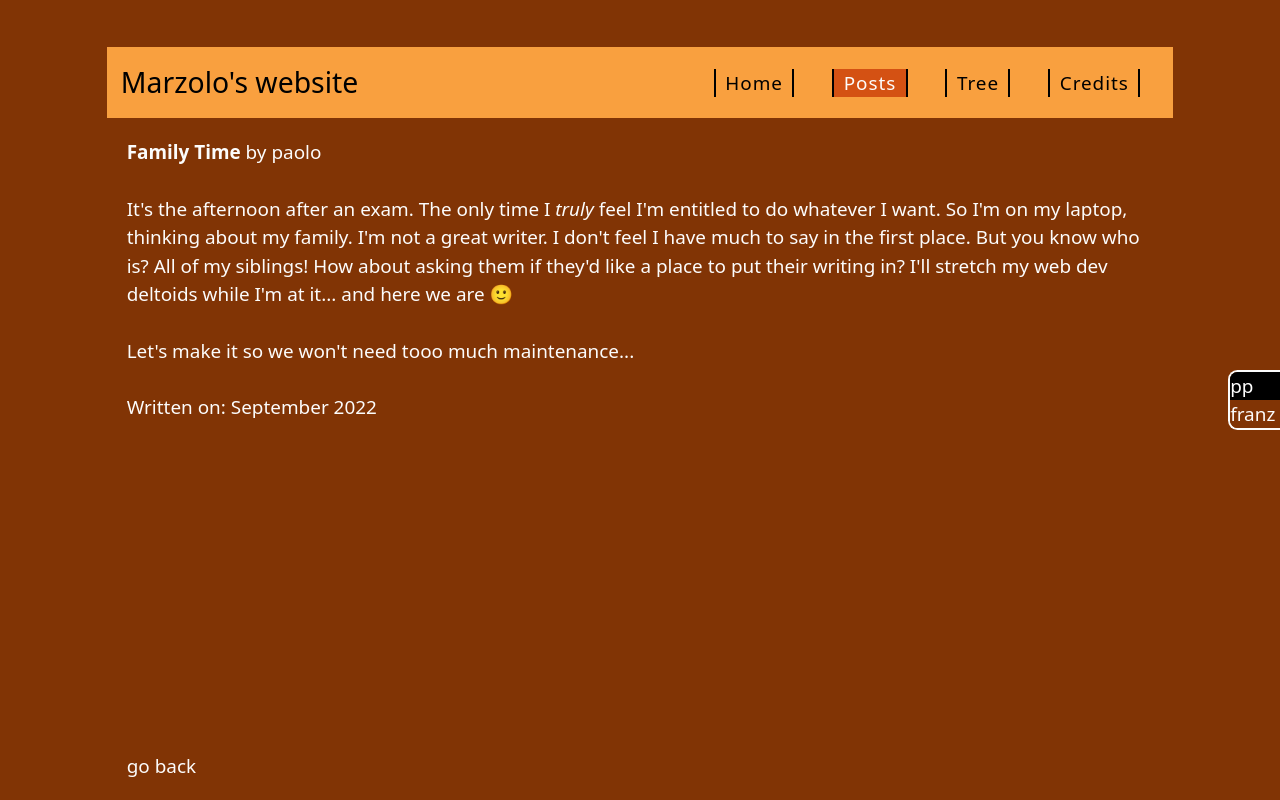
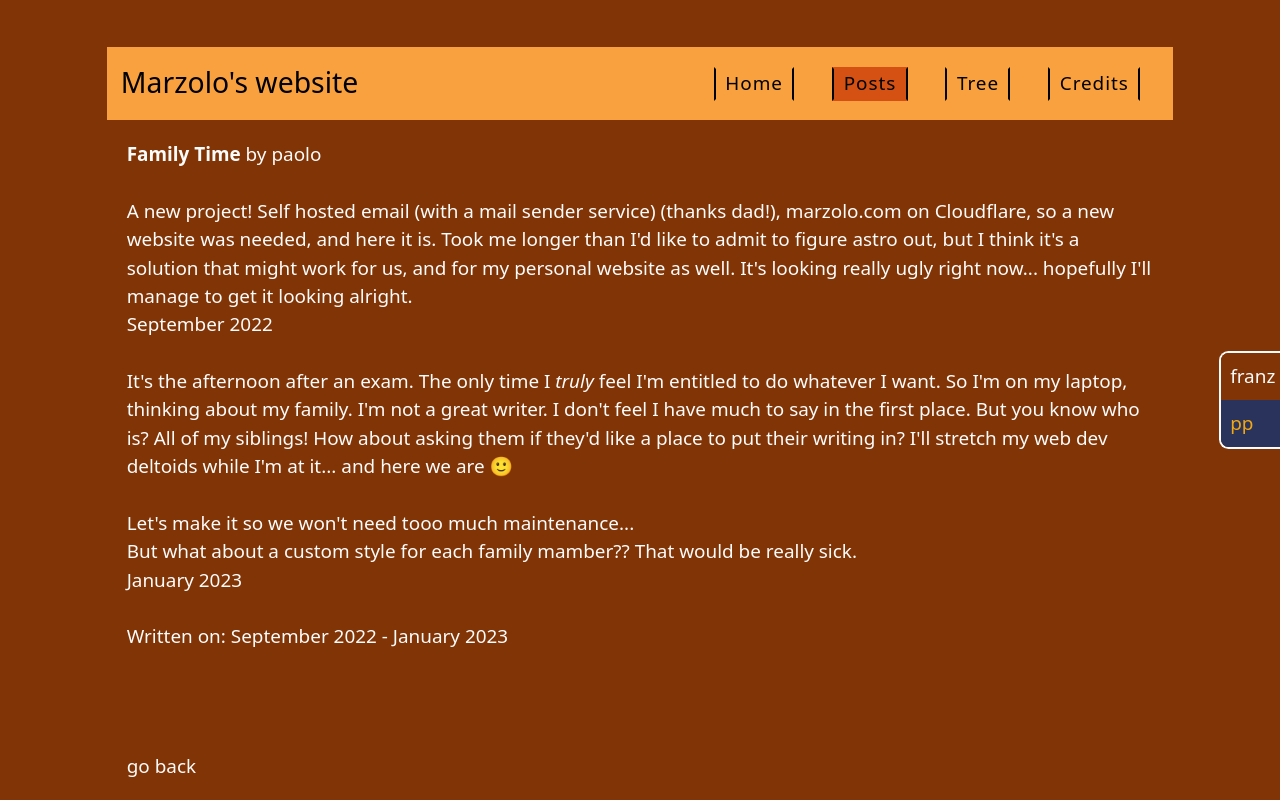
Before and after one commit to pollomarzo/web-marzolo, an Astro site: page /post/post1 in a window 1280 px wide. Built offline with nearby package versions, Linux system fonts and the light colour scheme; Astro itself is replaced by a stand-in of ours.

Commit message:
hover on nav, fixed stuff

```diff
--- a/src/components/Card.astro
+++ b/src/components/Card.astro
@@ -46,7 +46,7 @@ const { href, title, body } = Astro.props as Props;
     line-height: 1.4;
     padding: 0.5em 0.5em;
     border-radius: 0.35rem;
-    color: var(--color-accent-text) 30%;
+    color: var(--color-accent-text);
     background-color: var(--color-accent);
     opacity: 0.8;
   }
--- a/src/components/Nav.astro
+++ b/src/components/Nav.astro
@@ -25,7 +25,7 @@ const menu = [
       menu.map((d) => (
         <li>
           <a
-            class={`block mx-4 tracking-wider border-x-2 px-2 color-border ${
+            class={`block mx-4 tracking-wider border-2 px-2 color-border ${
               "/" + current === d.url ? "bg-accent c-accent-text" : ""
             }`}
             href={d.url}
@@ -48,7 +48,10 @@ const menu = [
 
 <style>
   .color-border {
-    border-color: var(--color-header-text);
+    border-color: transparent var(--color-header-text);
+  }
+  .c-accent-text {
+    color: var(--color-accent-text);
   }
   nav {
     color: var(--color-header-text);
@@ -57,6 +60,20 @@ const menu = [
 
   a {
     background-color: var(--color-bg-header);
+  }
+
+  a:after {
+    display: block;
+    content: "";
+    height: 100%;
+    border-bottom: solid 2px var(--color-header-text);
+    transform: scaleX(0);
+    transition: transform 170ms ease-in-out;
+    transform-origin: 0% 50%;
+  }
+
+  a:is(:hover, :focus-within):after {
+    transform: scaleX(1);
   }
 
   .line {
--- a/src/components/ThemePicker.astro
+++ b/src/components/ThemePicker.astro
@@ -1,19 +1,19 @@
 ---
 const themes = [
-  {
-    label: "pp",
-    class: "pp",
-    button: {
-      color: "white",
-      bg: "black",
-    },
-  },
   {
     label: "franz",
     class: "ff",
     button: {
       color: "#fcfcfc",
       bg: "#813405",
+    },
+  },
+  {
+    label: "pp",
+    class: "pp",
+    button: {
+      color: "#f3a712",
+      bg: "#29335c",
     },
   },
 ];
@@ -27,7 +27,7 @@ const themes = [
       <div
         style={`background-color: ${t.button.bg};color: ${t.button.color}`}
         data-applied-class={t.class}
-        class="theme-picker-button pr-1"
+        class="theme-picker-button pr-1 py-2 pl-2 select-none"
       >
         <span>{t.label}</span>
       </div>
@@ -39,6 +39,9 @@ const themes = [
   const themes = Array.from(
     document.getElementsByClassName("theme-picker-button")
   ).map((e) => (e as HTMLElement).dataset.appliedClass || "");
+
+  document.documentElement.classList.add(themes[0]);
+
   for (const b of document.getElementsByClassName("theme-picker-button")) {
     b.addEventListener("click", () => {
       document.documentElement.classList.remove(...themes);
--- a/src/layouts/Layout.astro
+++ b/src/layouts/Layout.astro
@@ -28,19 +28,11 @@ const { page } = Astro.props as Props;
       </div>
     </div>
     <style is:global>
-      :root {
-        --color-bg: #813405;
-        --color-text: #fcfcfc;
-        --color-accent: #d45113;
-        --color-accent-text: #fcfcfc;
-        --color-header: #f9a03f;
-        --color-header-text: black;
-      }
       :root.ff {
         --color-bg: #813405;
         --color-text: #fcfcfc;
         --color-accent: #d45113;
-        --color-accent-text: #fcfcfc;
+        --color-accent-text: black;
         --color-header: #f9a03f;
         --color-header-text: black;
       }
--- a/src/pages/post/post1.mdx
+++ b/src/pages/post/post1.mdx
@@ -1,14 +1,23 @@
 ---
 title: Family Time
 description: trying something new
-date: September 2022
+date: September 2022 - January 2023
 layout: "../../layouts/MDLayout.astro"
 author: paolo
 ---
 
 <div class="mt-6"></div>
 
+A new project! Self hosted email (with a mail sender service) (thanks dad!), marzolo.com on Cloudflare, so a new website was needed, and here it is. Took me longer than I'd like to admit to figure astro out, but I think it's a solution that might work for us, and for my personal website as well. It's looking really ugly right now... hopefully I'll manage to get it looking alright.
+
+September 2022
+
+\
 It's the afternoon after an exam. The only time I _truly_ feel I'm entitled to do whatever I want. So I'm on my laptop, thinking about my family. I'm not a great writer. I don't feel I have much to say in the first place. But you know who is? All of my siblings! How about asking them if they'd like a place to put their writing in? I'll stretch my web dev deltoids while I'm at it... and here we are 🙂
 \
 \
 Let's make it so we won't need tooo much maintenance...
+
+But what about a custom style for each family mamber?? That would be really sick.
+
+January 2023
--- a/src/pages/posts/index.astro
+++ b/src/pages/posts/index.astro
@@ -6,7 +6,7 @@ const posts = await Astro.glob("../post/*.mdx");
 ---
 
 <Layout page="posts">
-  <p>These are all the posts (card from astro :) :</p>
+  <p>These are all the posts:</p>
   <div class="flex mt-4 gap-4">
     {
       posts.map((post) => (
```
